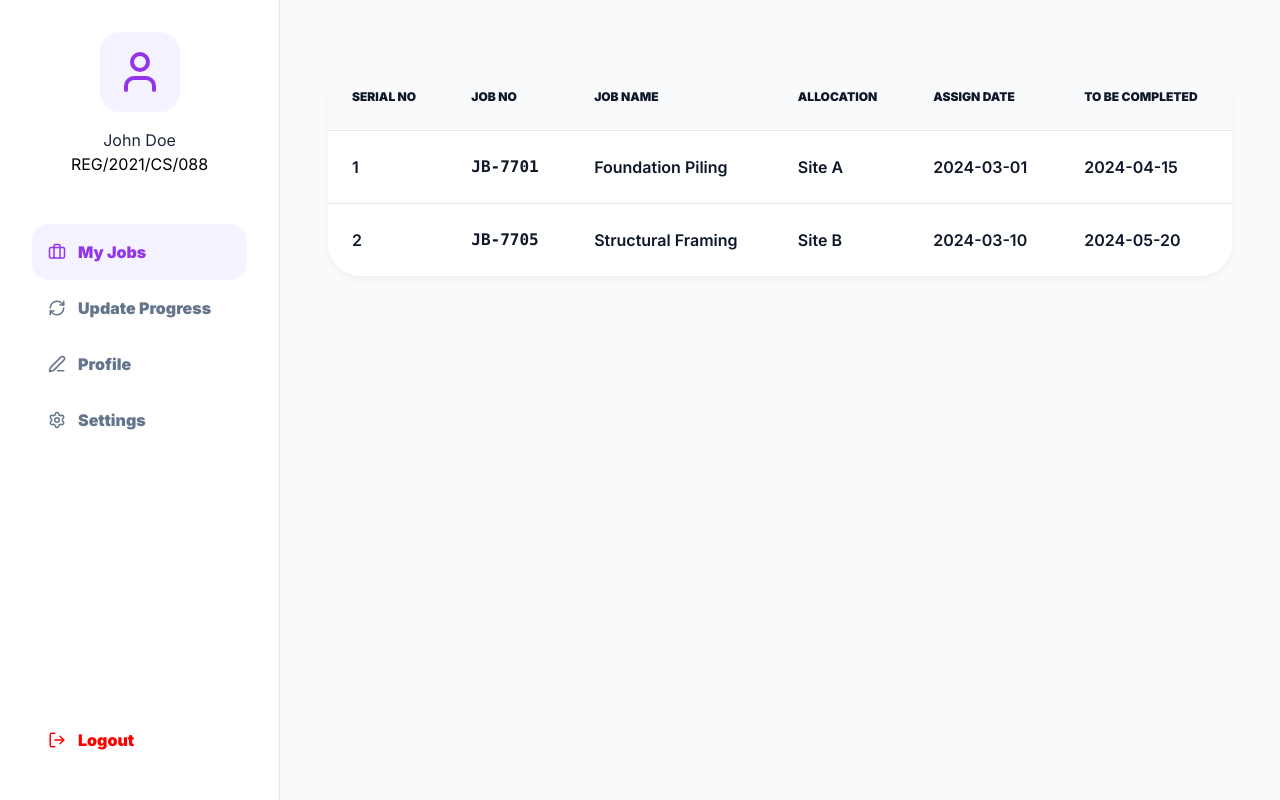
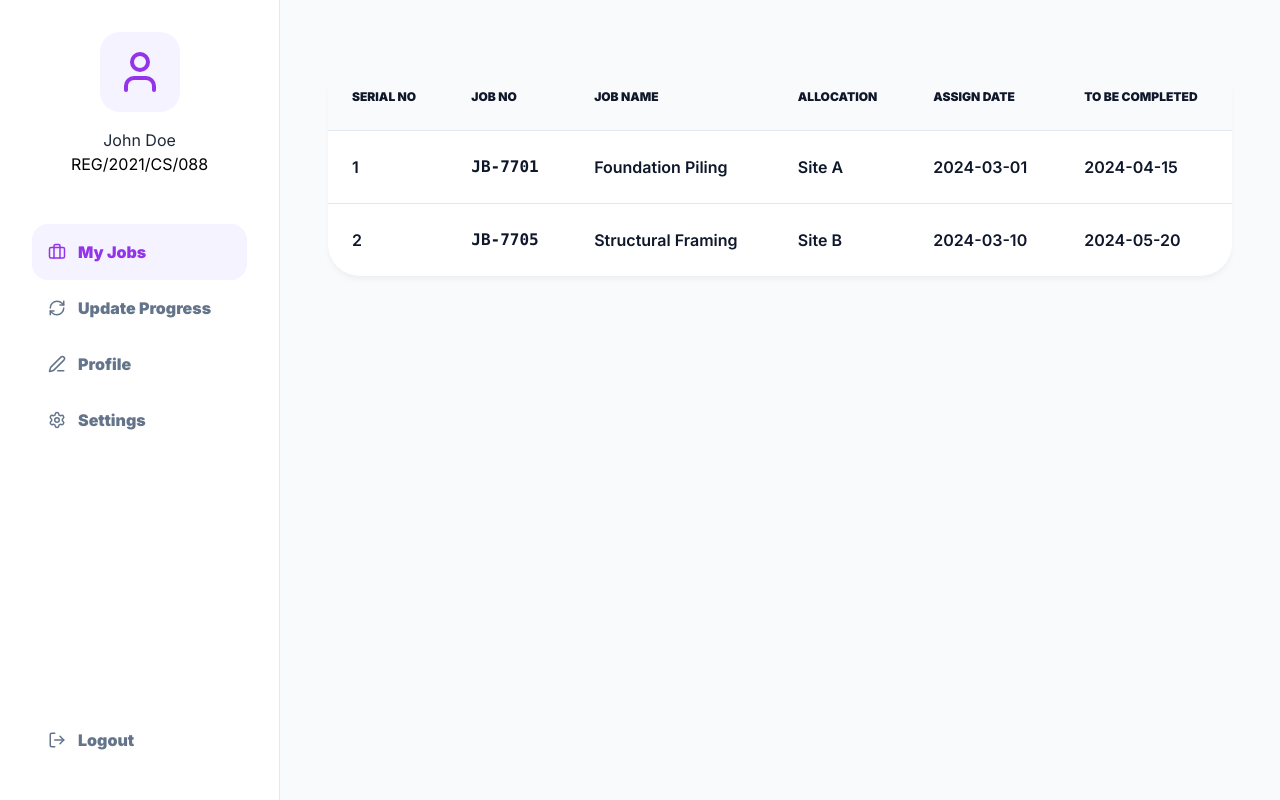
Before and after one commit to Project-Managment-System/software-engineering-project, a React (Create React App) app in the folder frontend/: page /user/dashboard in a window 1280 px wide. Built offline with nearby package versions, Linux system fonts and the light colour scheme.

Commit message:
modified:   frontend/src/pages/admin/Dashboard.jsx modified:   frontend/src/pages/user/Dashboard.jsx

```diff
--- a/frontend/src/pages/admin/Dashboard.jsx
+++ b/frontend/src/pages/admin/Dashboard.jsx
@@ -143,9 +143,8 @@ const AdminDashboard = ({ isDark }) => {
             >
               <Settings size={18} /> Settings
             </button>
-            <button className="nav-item" onClick={handleLogout} style={{ marginTop: 'auto', color: 'red' }}>
-              <LogOut size={18} /> Logout
-            </button>
+            <button className="nav-item logout-nav-item" onClick={handleLogout}><LogOut size={18} /> Logout</button>
+
           </nav>
         </aside>
 
--- a/frontend/src/pages/user/Dashboard.jsx
+++ b/frontend/src/pages/user/Dashboard.jsx
@@ -198,9 +198,8 @@ const UserDashboard = ({ isDark }) => {
             >
               <Settings size={18} /> Settings
             </button>
-            <button className="nav-item" onClick={handleLogout} style={{ marginTop: 'auto', color: 'red' }}>
-              <LogOut size={18} /> Logout
-            </button>
+            <button className="nav-item logout-nav-item" onClick={handleLogout}><LogOut size={18} /> Logout</button>
+
           </nav>
         </aside>
 
```
